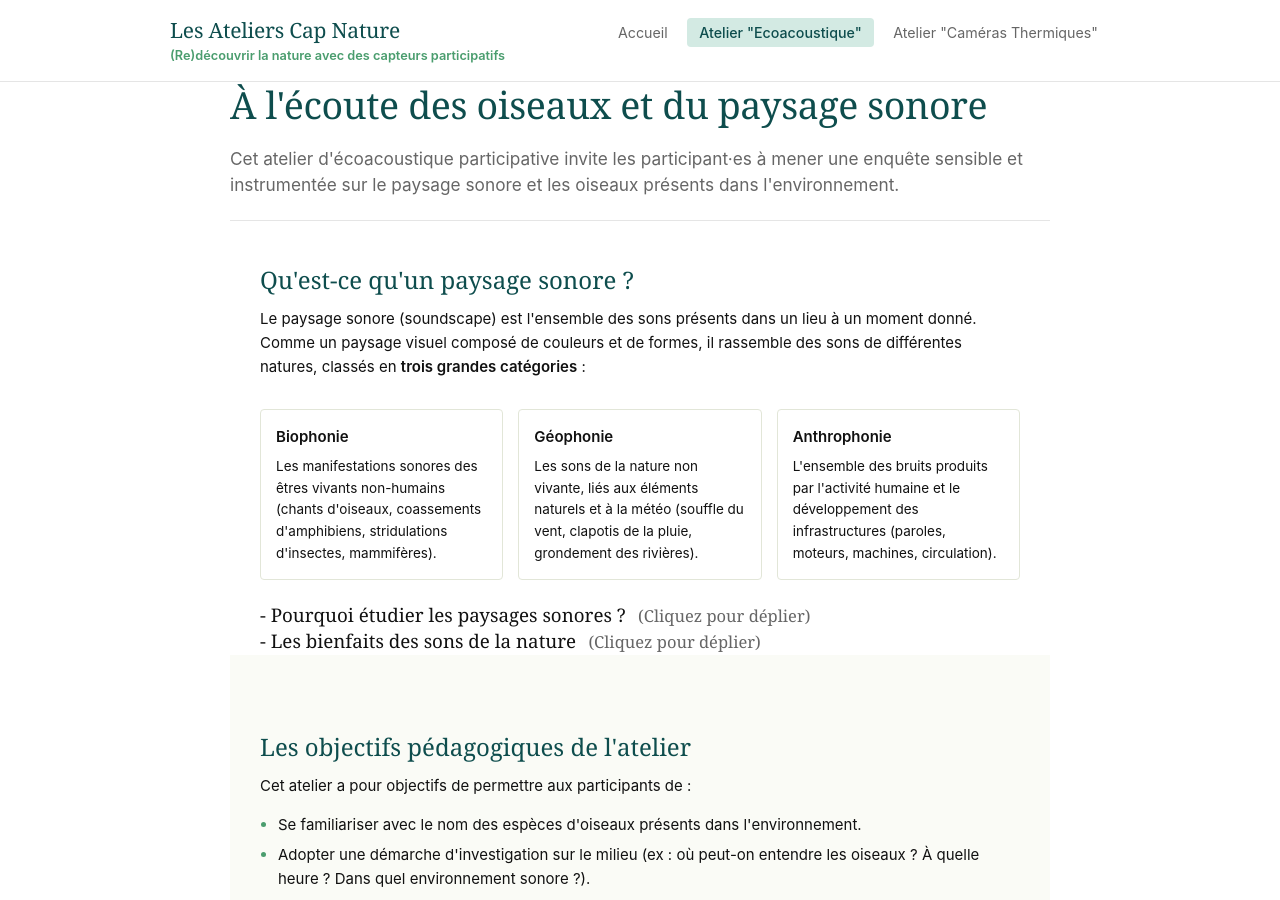
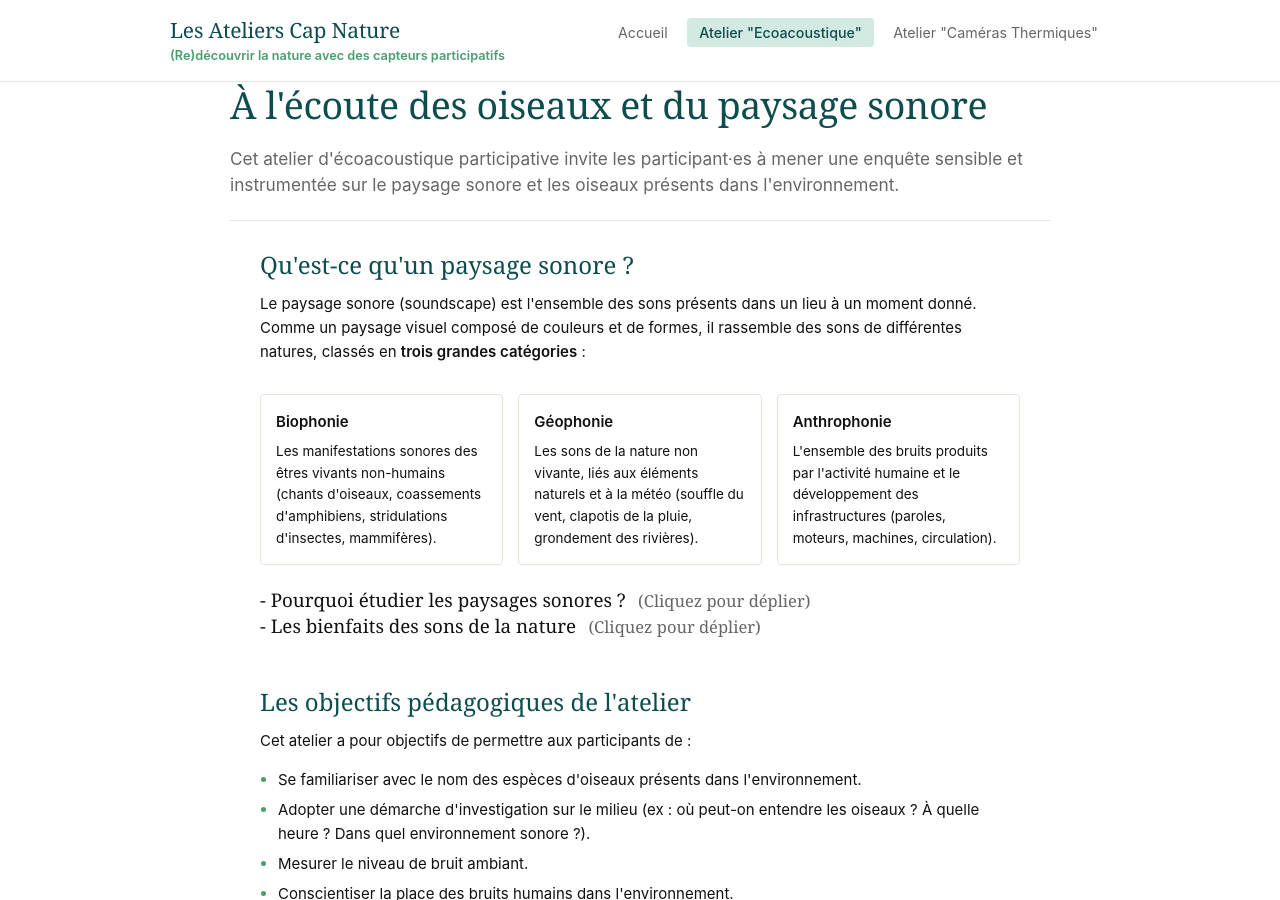
Before and after one commit to marieleapouliquen/wiki-cap-nature, a Jekyll site: the page built from _pages/module-oiseaux/index.md, in a window 1280 px wide and 900 px high. Built offline with Jekyll 4.4.1, drawn with Linux system fonts in a browser that asks for light colours.

Commit message:
Update index.md

```diff
--- a/_pages/module-oiseaux/index.md
+++ b/_pages/module-oiseaux/index.md
@@ -9,11 +9,12 @@ title: "À l'écoute des oiseaux et du paysage sonore"
 <h1>{{ page.title }}</h1>
   <p class="page-lead" style="margin-top: 0;">Cet atelier d'écoacoustique participative invite les participant·es à mener une enquête sensible et instrumentée sur le paysage sonore et les oiseaux présents dans l'environnement.</p>
 
+
 <section id="paysage-sonore" class="section-full-bleed" style="background-color: #ffffff; padding: 0rem 0; margin: 0;">
   <div class="container">
     <div class="page-content" style="padding-top: 0; padding-bottom: 0;">
 
-      <h2 id="definition" style="margin-top: 3rem;">Qu'est-ce qu'un paysage sonore ?</h2>
+      <h2 id="definition" style="margin-top: 1rem;">Qu'est-ce qu'un paysage sonore ?</h2>
       <p>Le paysage sonore (soundscape) est l'ensemble des sons présents dans un lieu à un moment donné. Comme un paysage visuel composé de couleurs et de formes, il rassemble des sons de différentes natures, classés en <strong>trois grandes catégories</strong> :</p>
 
       <div class="concept-grid" style="display: grid; grid-template-columns: repeat(auto-fit, minmax(240px, 1fr)); gap: 1rem; margin-bottom: 1.5rem;">
@@ -173,20 +174,7 @@ title: "À l'écoute des oiseaux et du paysage sonore"
 
 
 
-
-
-
-
-
-
-
-
-
-
-
-
-
-<section id="objectifs" class="section-full-bleed" style="background-color: #fafbf6; border-top: 0px solid #e2e6d8; border-bottom: 0px solid #e2e6d8; padding: 2rem 0; margin: 0;">
+<section id="objectifs" class="section-full-bleed" style="background-color: #ffffff; border-top: 0px solid #ffffff; border-bottom: 0px solid #ffffff; padding: 2-0rem 0; margin: 0;">
     <div class="container">
       <div class="page-content" style="padding-top: 0; padding-bottom: 0;">
 
```
